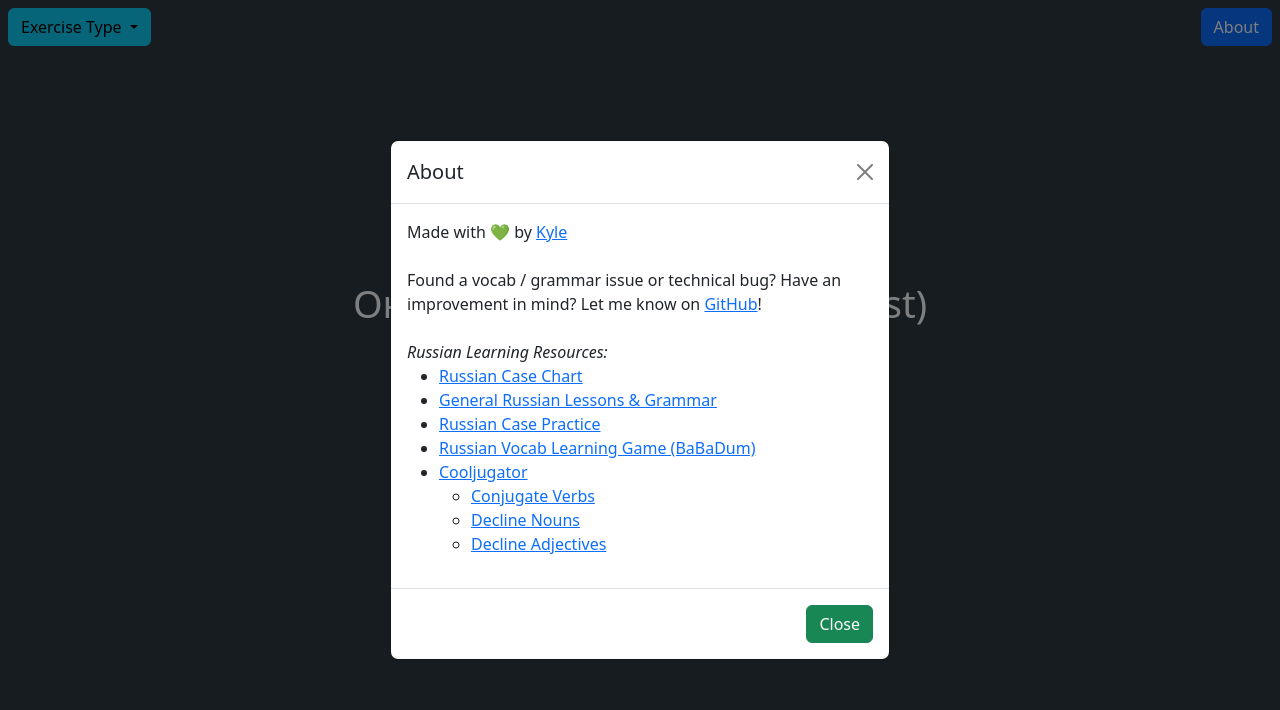
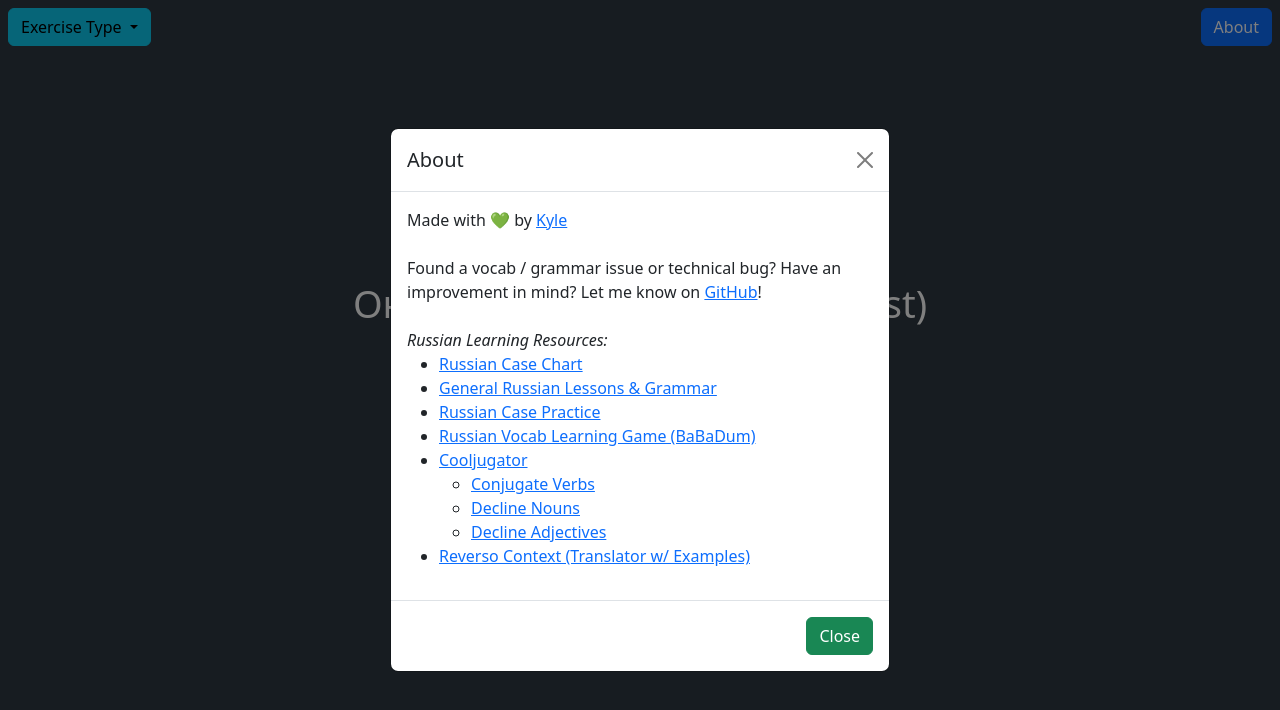
Before and after one commit to kyletimmermans/rus-grammar-site, a plain HTML site: page index.html in a window 1280 px wide. Both pictures are taken after a click on the link "About". Drawn offline with nearby package versions, Linux system fonts and the light colour scheme.

Commit message:
Add files via upload

```diff
--- a/index.html
+++ b/index.html
@@ -98,6 +98,7 @@ body {
 			  		<li><a href="https://cooljugator.com/rua" target="_blank" rel="noopener noreferrer">Decline Adjectives</a></li>
 			  	</ul>
 			  </li>
+			  <li><a href="https://context.reverso.net/translation/russian-english/" target="_blank" rel="noopener noreferrer">Reverso Context (Translator w/ Examples)</a></li>
 			</ul>
 	      </div>
 	      <div class="modal-footer">
```
Also changed, not shown: mobile.html (+1 -0 lines).
